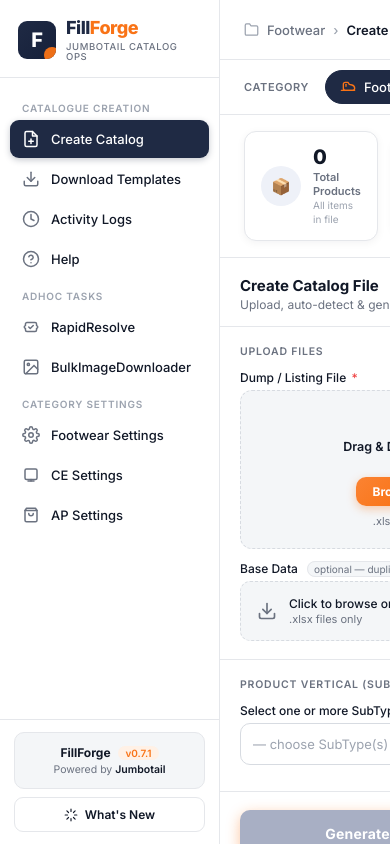
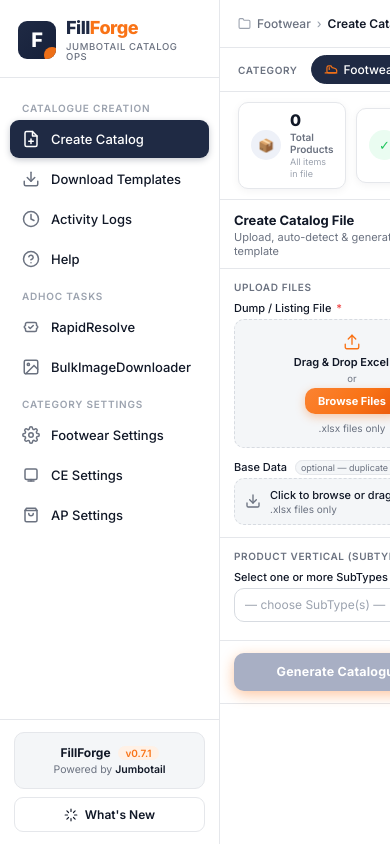
Before and after one commit to alibinhussain-star/FillForge, a Flask app: template templates/index.html in a window 390 px wide. Run offline with Flask 3, Linux system fonts and the light colour scheme; the template is opened without the code that fills it, so the values that code supplies are empty; some libraries are stand-ins or nearby versions.

Commit message:
Refactor styles in index.html for improved layout
Adjusted styles for various elements in the index.html file, including header, search bar, and buttons to improve layout and responsiveness.

```diff
--- a/templates/index.html
+++ b/templates/index.html
@@ -66,135 +66,137 @@ body{background:var(--bg);color:var(--text);min-height:100vh;display:flex}
 /* ── MAIN ── */
 .main{flex:1;display:flex;flex-direction:column;min-width:0;height:100vh;overflow:hidden}
 /* ── APP HEADER (breadcrumb / search / bell / dark toggle / profile) ── */
-.app-header{background:var(--white);border-bottom:1px solid var(--border);padding:0 24px;height:60px;display:flex;align-items:center;gap:24px;flex-shrink:0}
-.app-breadcrumb{display:flex;align-items:center;gap:8px;font-size:13px;color:var(--muted);font-weight:500;white-space:nowrap;flex-shrink:0}
-.app-breadcrumb svg{color:var(--muted-2);flex-shrink:0}
+.app-header{background:var(--white);border-bottom:1px solid var(--border);padding:0 18px;height:48px;display:flex;align-items:center;gap:18px;flex-shrink:0}
+.app-breadcrumb{display:flex;align-items:center;gap:6px;font-size:12px;color:var(--muted);font-weight:500;white-space:nowrap;flex-shrink:0}
+.app-breadcrumb svg{color:var(--muted-2);flex-shrink:0;width:13px;height:13px}
 .app-breadcrumb-sep{color:var(--muted-2)}
 #breadcrumb-view{color:var(--text);font-weight:600}
-.app-search{flex:1;max-width:520px;display:flex;align-items:center;gap:8px;background:var(--bg);border:1px solid var(--border);border-radius:10px;padding:0 12px;height:38px;color:var(--muted-2)}
+.app-search{flex:1;max-width:460px;display:flex;align-items:center;gap:7px;background:var(--bg);border:1px solid var(--border);border-radius:8px;padding:0 10px;height:30px;color:var(--muted-2)}
 .app-search:focus-within{border-color:var(--orange);box-shadow:0 0 0 3px rgba(249,115,22,.12)}
-.app-search input{flex:1;border:none;background:transparent;outline:none;font-size:13px;font-family:inherit;color:var(--text)}
+.app-search input{flex:1;border:none;background:transparent;outline:none;font-size:12px;font-family:inherit;color:var(--text)}
 .app-search input::placeholder{color:var(--muted-2)}
-.app-search-kbd{font-size:10.5px;color:var(--muted-2);border:1px solid var(--border);border-radius:5px;padding:1px 6px;flex-shrink:0}
-.app-header-right{display:flex;align-items:center;gap:18px;margin-left:auto;flex-shrink:0}
+.app-search-kbd{font-size:10px;color:var(--muted-2);border:1px solid var(--border);border-radius:5px;padding:1px 5px;flex-shrink:0}
+.app-header-right{display:flex;align-items:center;gap:13px;margin-left:auto;flex-shrink:0}
 #bell-wrap{position:relative;cursor:pointer;color:var(--muted);display:flex;align-items:center}
+#bell-wrap svg{width:16px;height:16px}
 #bell-wrap:hover{color:var(--text)}
-#bell-badge{position:absolute;top:-6px;right:-7px;min-width:16px;height:16px;background:var(--orange);color:#fff;border-radius:8px;font-size:9.5px;font-weight:700;display:none;align-items:center;justify-content:center;padding:0 3px}
-#active-users-popover{display:none;position:absolute;top:34px;right:-10px;background:var(--white);border:1px solid var(--border);border-radius:10px;box-shadow:0 10px 30px rgba(17,24,39,.15);padding:10px 0;min-width:220px;color:var(--text);z-index:50}
+#bell-badge{position:absolute;top:-6px;right:-7px;min-width:14px;height:14px;background:var(--orange);color:#fff;border-radius:7px;font-size:9px;font-weight:700;display:none;align-items:center;justify-content:center;padding:0 3px}
+#active-users-popover{display:none;position:absolute;top:30px;right:-10px;background:var(--white);border:1px solid var(--border);border-radius:10px;box-shadow:0 10px 30px rgba(17,24,39,.15);padding:10px 0;min-width:220px;color:var(--text);z-index:50}
 .dark-toggle{cursor:pointer;color:var(--muted);display:flex;align-items:center}
+.dark-toggle svg{width:16px;height:16px}
 .dark-toggle:hover{color:var(--text)}
-#avatar-wrap{position:relative;display:flex;align-items:center;gap:9px;cursor:pointer}
-#user-avatar{width:34px;height:34px;border-radius:50%;background:var(--navy);color:#fff;font-size:12px;font-weight:700;display:flex;align-items:center;justify-content:center;flex-shrink:0}
-.app-header-user-text{line-height:1.3}
-#userNameDisplay{font-size:12.5px;font-weight:600;color:var(--text)}
-#userEmailDisplay{font-size:11px;color:var(--orange);font-weight:500}
+#avatar-wrap{position:relative;display:flex;align-items:center;gap:7px;cursor:pointer}
+#user-avatar{width:28px;height:28px;border-radius:50%;background:var(--navy);color:#fff;font-size:11px;font-weight:700;display:flex;align-items:center;justify-content:center;flex-shrink:0}
+.app-header-user-text{line-height:1.25}
+#userNameDisplay{font-size:11.5px;font-weight:600;color:var(--text)}
+#userEmailDisplay{font-size:10px;color:var(--orange);font-weight:500}
 #avatar-menu{display:none;position:absolute;top:44px;right:0;background:var(--white);border:1px solid var(--border);border-radius:10px;box-shadow:0 10px 30px rgba(17,24,39,.15);min-width:160px;overflow:hidden;z-index:50}
 #avatar-menu button{width:100%;text-align:left;background:transparent;border:none;color:var(--danger);padding:10px 14px;cursor:pointer;font-size:12.5px;font-family:inherit;font-weight:500}
 #avatar-menu button:hover{background:var(--danger-bg)}
 
-.vert-bar{background:var(--white);border-bottom:1px solid var(--border);padding:10px 24px;display:flex;align-items:center;gap:8px;flex-shrink:0;overflow-x:auto}
-.vert-bar-label{font-size:11px;font-weight:600;letter-spacing:.6px;text-transform:uppercase;color:var(--muted);margin-right:8px;white-space:nowrap}
-.vert-tog{display:flex;align-items:center;gap:8px;padding:8px 14px;border:1px solid var(--border-2);border-radius:24px;cursor:pointer;font-size:13px;font-weight:500;color:var(--text);background:var(--white);transition:all .15s;white-space:nowrap;position:relative;font-family:inherit}
+.vert-bar{background:var(--white);border-bottom:1px solid var(--border);padding:7px 18px;display:flex;align-items:center;gap:7px;flex-shrink:0;overflow-x:auto}
+.vert-bar-label{font-size:10px;font-weight:600;letter-spacing:.6px;text-transform:uppercase;color:var(--muted);margin-right:6px;white-space:nowrap}
+.vert-tog{display:flex;align-items:center;gap:6px;padding:6px 12px;border:1px solid var(--border-2);border-radius:20px;cursor:pointer;font-size:12px;font-weight:500;color:var(--text);background:var(--white);transition:all .15s;white-space:nowrap;position:relative;font-family:inherit}
 .vert-tog:hover:not(.locked){border-color:var(--orange);color:var(--orange)}
 .vert-tog.active{background:var(--navy);border-color:var(--navy);color:#fff}
 .vert-tog.active .vert-icon{color:var(--orange)}
-.vert-tog.locked{background:var(--bg);color:var(--muted-2);cursor:pointer;border-style:dashed;opacity:.7;padding:8px 12px}
+.vert-tog.locked{background:var(--bg);color:var(--muted-2);cursor:pointer;border-style:dashed;opacity:.7;padding:6px 10px}
 .vert-tog.locked:hover{opacity:1;border-color:var(--warning);color:var(--warning)}
-.vert-icon{width:16px;height:16px;color:var(--muted);display:flex;align-items:center;justify-content:center}
+.vert-icon{width:14px;height:14px;color:var(--muted);display:flex;align-items:center;justify-content:center}
 .vert-tog.locked .vert-icon{color:var(--warning)}
 
 /* ── STATS BAR ── */
-.stats-bar{display:flex;gap:14px;padding:16px 24px;background:var(--white);border-bottom:1px solid var(--border);align-items:center;flex-shrink:0}
-.stat-card{flex:1;display:flex;align-items:center;gap:12px;background:var(--white);border:1px solid var(--border);border-radius:var(--r);padding:14px 16px;box-shadow:var(--card-shadow);min-height:90px;transition:transform var(--transition),box-shadow var(--transition)}
+.stats-bar{display:flex;gap:10px;padding:10px 18px;background:var(--white);border-bottom:1px solid var(--border);align-items:center;flex-shrink:0}
+.stat-card{flex:1;display:flex;align-items:center;gap:9px;background:var(--white);border:1px solid var(--border);border-radius:var(--r2);padding:9px 12px;box-shadow:var(--card-shadow);min-height:56px;transition:transform var(--transition),box-shadow var(--transition)}
 .stat-card:hover{transform:translateY(-2px);box-shadow:0 6px 16px rgba(17,24,39,.08)}
-.stat-icon{width:40px;height:40px;border-radius:50%;display:flex;align-items:center;justify-content:center;font-size:16px;flex-shrink:0}
-.stat-num{font-size:20px;font-weight:800;color:var(--text);line-height:1.1}
-.stat-lbl{font-size:11px;color:var(--muted);font-weight:600;margin-top:2px}
-.stat-sub{font-weight:400;color:var(--muted-2);font-size:10px}
-.refresh-btn{padding:9px 16px;border:1px solid var(--border-2);background:var(--white);border-radius:var(--r2);font-size:12px;font-weight:600;color:var(--text);cursor:pointer;font-family:inherit;white-space:nowrap;flex-shrink:0}
+.stat-icon{width:30px;height:30px;border-radius:50%;display:flex;align-items:center;justify-content:center;font-size:13px;flex-shrink:0}
+.stat-num{font-size:16px;font-weight:800;color:var(--text);line-height:1.1}
+.stat-lbl{font-size:10px;color:var(--muted);font-weight:600;margin-top:1px}
+.stat-sub{font-weight:400;color:var(--muted-2);font-size:9px}
+.refresh-btn{padding:7px 12px;border:1px solid var(--border-2);background:var(--white);border-radius:var(--r2);font-size:11px;font-weight:600;color:var(--text);cursor:pointer;font-family:inherit;white-space:nowrap;flex-shrink:0}
 .refresh-btn:hover{border-color:var(--orange);color:var(--orange)}
 
 /* ── PRESENCE PILLS ── */
 /* (presence now shown via bell badge + popover in the top bar, inline-styled) */
 
 /* ── FILE ROW (filled file summary) ── */
-.file-row{display:flex;align-items:center;gap:12px;padding:10px 14px;background:var(--success-bg);border:1px solid #a7f3d0;border-radius:var(--r2);margin-top:10px}
+.file-row{display:flex;align-items:center;gap:9px;padding:8px 11px;background:var(--success-bg);border:1px solid #a7f3d0;border-radius:var(--r2);margin-top:8px}
 .file-icon{display:flex;align-items:center;justify-content:center;flex-shrink:0}
 .file-sub{font-size:11px;color:var(--success)}
 .file-check{color:var(--success);font-weight:700;margin-left:auto}
 
 /* PAGE BODY */
-.page-body{flex:1;display:grid;grid-template-columns:380px 1fr;overflow:hidden}
+.page-body{flex:1;display:grid;grid-template-columns:265px 1fr;overflow:hidden}
 
 /* ── LEFT panel ── */
 .left{background:var(--white);border-right:1px solid var(--border);display:flex;flex-direction:column;overflow-y:auto}
-.left-header{padding:18px 20px 14px;border-bottom:1px solid var(--border)}
-.left-title{font-size:15px;font-weight:700;color:var(--text);margin-bottom:2px}
-.left-desc{font-size:12px;color:var(--muted)}
-.form-sec{padding:18px 20px;border-bottom:1px solid var(--border)}
-.form-sec-title{font-size:10.5px;font-weight:600;text-transform:uppercase;letter-spacing:.8px;color:var(--muted);margin-bottom:12px}
-.form-label{font-size:12px;font-weight:500;color:var(--text);margin-bottom:5px;display:block}
+.left-header{padding:12px 14px 10px;border-bottom:1px solid var(--border)}
+.left-title{font-size:13px;font-weight:700;color:var(--text);margin-bottom:2px}
+.left-desc{font-size:11px;color:var(--muted)}
+.form-sec{padding:12px 14px;border-bottom:1px solid var(--border)}
+.form-sec-title{font-size:10px;font-weight:600;text-transform:uppercase;letter-spacing:.6px;color:var(--muted);margin-bottom:8px}
+.form-label{font-size:11px;font-weight:500;color:var(--text);margin-bottom:4px;display:block}
 .form-label .req{color:var(--danger);margin-left:2px}
-.form-label .opt-badge{font-size:10px;font-weight:400;color:var(--muted);background:var(--bg);border:1px solid var(--border);padding:1px 6px;border-radius:10px;margin-left:6px}
-.upload-zone{border:1.5px dashed var(--border-2);border-radius:var(--r2);padding:14px 16px;cursor:pointer;transition:all .2s;position:relative;background:var(--bg);display:flex;align-items:center;gap:12px}
+.form-label .opt-badge{font-size:9px;font-weight:400;color:var(--muted);background:var(--bg);border:1px solid var(--border);padding:1px 5px;border-radius:10px;margin-left:5px}
+.upload-zone{border:1.5px dashed var(--border-2);border-radius:var(--r2);padding:9px 10px;cursor:pointer;transition:all .2s;position:relative;background:var(--bg);display:flex;align-items:center;gap:9px}
 .upload-zone:hover,.upload-zone.dragover{border-color:var(--orange);background:var(--orange-light)}
 .upload-zone.has-file{border-color:var(--success);border-style:solid;background:var(--success-bg)}
 .upload-zone input[type=file]{position:absolute;inset:0;opacity:0;cursor:pointer;width:100%;height:100%}
-.upload-zone-icon{font-size:20px;flex-shrink:0;color:var(--muted)}
-.upload-zone-name{font-size:12px;font-weight:500;color:var(--text)}
-.upload-zone-sub{font-size:11px;color:var(--muted);margin-top:1px}
-
-.upload-zone-big{border:1.5px dashed var(--border-2);border-radius:var(--r);padding:20px 16px;cursor:pointer;transition:all .2s;position:relative;background:var(--bg);display:flex;flex-direction:column;align-items:center;justify-content:center;text-align:center}
+.upload-zone-icon{font-size:16px;flex-shrink:0;color:var(--muted)}
+.upload-zone-name{font-size:11px;font-weight:500;color:var(--text)}
+.upload-zone-sub{font-size:10px;color:var(--muted);margin-top:1px}
+
+.upload-zone-big{border:1.5px dashed var(--border-2);border-radius:var(--r2);padding:13px 10px;cursor:pointer;transition:all .2s;position:relative;background:var(--bg);display:flex;flex-direction:column;align-items:center;justify-content:center;text-align:center}
 .upload-zone-big:hover,.upload-zone-big.dragover{border-color:var(--orange);background:var(--orange-light)}
 .upload-zone-big.has-file{border-color:var(--success);border-style:solid;background:var(--success-bg)}
 .upload-zone-big input[type=file]{position:absolute;inset:0;opacity:0;cursor:pointer;width:100%;height:100%}
-.upload-zone-big-icon{color:var(--orange);margin-bottom:6px}
-.upload-zone-big-icon svg{width:22px;height:22px}
-.upload-zone-big-name{font-size:12.5px;font-weight:600;color:var(--text)}
-.upload-zone-big-or{font-size:10.5px;color:var(--muted);margin:5px 0}
-.upload-zone-big-btn{background:linear-gradient(135deg,#fb8332 0%,var(--orange) 55%,var(--orange-2) 100%);color:#fff;font-size:12px;font-weight:700;padding:7px 16px;border-radius:var(--r2);pointer-events:none;box-shadow:0 3px 10px rgba(249,115,22,.35)}
+.upload-zone-big-icon{color:var(--orange);margin-bottom:4px}
+.upload-zone-big-icon svg{width:18px;height:18px}
+.upload-zone-big-name{font-size:11px;font-weight:600;color:var(--text)}
+.upload-zone-big-or{font-size:9.5px;color:var(--muted);margin:4px 0}
+.upload-zone-big-btn{background:linear-gradient(135deg,#fb8332 0%,var(--orange) 55%,var(--orange-2) 100%);color:#fff;font-size:11px;font-weight:700;padding:6px 13px;border-radius:var(--r2);pointer-events:none;box-shadow:0 3px 10px rgba(249,115,22,.35)}
 .upload-zone-big.has-file .upload-zone-big-icon{color:var(--success)}
 .upload-zone-big.has-file .upload-zone-big-name{color:var(--success)}
 .upload-zone.has-file .upload-zone-name{color:var(--success)}
-.dropdown-wrap{position:relative;margin-bottom:4px}
-.dropdown-btn{width:100%;padding:9px 12px;background:var(--white);border:1px solid var(--border-2);border-radius:var(--r2);color:var(--text);font-size:13px;text-align:left;cursor:pointer;display:flex;justify-content:space-between;align-items:center;transition:all .15s;min-height:42px;font-family:inherit}
+.dropdown-wrap{position:relative;margin-bottom:3px}
+.dropdown-btn{width:100%;padding:7px 10px;background:var(--white);border:1px solid var(--border-2);border-radius:var(--r2);color:var(--text);font-size:12px;text-align:left;cursor:pointer;display:flex;justify-content:space-between;align-items:center;transition:all .15s;min-height:34px;font-family:inherit}
 .dropdown-btn:hover,.dropdown-btn.open{border-color:var(--orange);box-shadow:0 0 0 3px rgba(249,115,22,.1)}
 .dd-placeholder{color:var(--muted-2)}
-.dropdown-arrow{color:var(--muted);flex-shrink:0;margin-left:8px;font-size:11px;transition:transform .2s}
+.dropdown-arrow{color:var(--muted);flex-shrink:0;margin-left:6px;font-size:10px;transition:transform .2s}
 .dropdown-btn.open .dropdown-arrow{transform:rotate(180deg)}
-.dropdown-menu{position:absolute;top:calc(100% + 4px);left:0;right:0;background:var(--white);border:1px solid var(--border-2);border-radius:var(--r);z-index:100;max-height:280px;display:none;box-shadow:0 8px 24px #1a25401a;flex-direction:column}
+.dropdown-menu{position:absolute;top:calc(100% + 4px);left:0;right:0;background:var(--white);border:1px solid var(--border-2);border-radius:var(--r2);z-index:100;max-height:240px;display:none;box-shadow:0 8px 24px #1a25401a;flex-direction:column}
 .dropdown-menu.open{display:flex}
-.dd-search-wrap{padding:8px;border-bottom:1px solid var(--border);flex-shrink:0}
-.dd-search{width:100%;padding:7px 10px;background:var(--bg);border:1px solid var(--border);border-radius:var(--r2);font-size:12px;outline:none;font-family:inherit}
+.dd-search-wrap{padding:6px;border-bottom:1px solid var(--border);flex-shrink:0}
+.dd-search{width:100%;padding:6px 9px;background:var(--bg);border:1px solid var(--border);border-radius:var(--r2);font-size:11px;outline:none;font-family:inherit}
 .dd-search:focus{border-color:var(--orange)}
 .dd-items{overflow-y:auto;flex:1}
-.dd-group-label{padding:8px 12px 4px;font-size:10px;font-weight:600;letter-spacing:.8px;text-transform:uppercase;color:var(--muted-2);background:var(--bg);position:sticky;top:0;border-bottom:1px solid var(--border)}
-.dd-item{padding:9px 14px;font-size:13px;cursor:pointer;display:flex;align-items:center;gap:10px;transition:background .1s}
+.dd-group-label{padding:6px 10px 3px;font-size:9px;font-weight:600;letter-spacing:.6px;text-transform:uppercase;color:var(--muted-2);background:var(--bg);position:sticky;top:0;border-bottom:1px solid var(--border)}
+.dd-item{padding:7px 12px;font-size:12px;cursor:pointer;display:flex;align-items:center;gap:8px;transition:background .1s}
 .dd-item:hover{background:var(--bg)}
 .dd-item.selected{background:var(--orange-light)}
-.dd-checkbox{width:15px;height:15px;border:1.5px solid var(--border-2);border-radius:3px;flex-shrink:0;display:flex;align-items:center;justify-content:center;font-size:10px;transition:all .15s}
+.dd-checkbox{width:13px;height:13px;border:1.5px solid var(--border-2);border-radius:3px;flex-shrink:0;display:flex;align-items:center;justify-content:center;font-size:9px;transition:all .15s}
 .dd-item.selected .dd-checkbox{background:var(--orange);border-color:var(--orange);color:#fff}
-.dd-item-label{flex:1;font-size:12px}
-.dd-item-count{font-size:10px;color:var(--orange);background:var(--orange-light);padding:2px 7px;border-radius:10px;font-weight:500}
-.selected-tags{display:flex;flex-wrap:wrap;gap:5px;margin-top:8px}
-.tag{display:inline-flex;align-items:center;gap:5px;padding:3px 8px 3px 10px;background:var(--orange-light);border:1px solid #fdba74;border-radius:20px;font-size:11px;font-weight:500;color:var(--orange)}
-.tag-remove{cursor:pointer;width:14px;height:14px;border-radius:50%;background:#fdba74;display:flex;align-items:center;justify-content:center;font-size:10px;line-height:1;color:#fff;transition:background .15s}
+.dd-item-label{flex:1;font-size:11px}
+.dd-item-count{font-size:9px;color:var(--orange);background:var(--orange-light);padding:2px 6px;border-radius:10px;font-weight:500}
+.selected-tags{display:flex;flex-wrap:wrap;gap:4px;margin-top:6px}
+.tag{display:inline-flex;align-items:center;gap:4px;padding:2px 7px 2px 9px;background:var(--orange-light);border:1px solid #fdba74;border-radius:20px;font-size:10px;font-weight:500;color:var(--orange)}
+.tag-remove{cursor:pointer;width:13px;height:13px;border-radius:50%;background:#fdba74;display:flex;align-items:center;justify-content:center;font-size:9px;line-height:1;color:#fff;transition:background .15s}
 .tag-remove:hover{background:var(--orange)}
-.auto-bar{display:none;padding:8px 12px;background:var(--success-bg);border:1px solid #a7f3d0;border-radius:var(--r2);font-size:12px;color:var(--success);margin-top:8px;font-weight:500}
-.btn-primary{width:100%;height:46px;padding:0 16px;background:linear-gradient(135deg,#fb8332 0%,var(--orange) 55%,var(--orange-2) 100%);color:#fff;border:none;border-radius:var(--r2);font-size:14px;font-weight:700;letter-spacing:.2px;cursor:pointer;transition:filter var(--transition),transform var(--transition),box-shadow var(--transition);display:flex;align-items:center;justify-content:center;gap:8px;font-family:inherit;box-shadow:0 4px 14px rgba(249,115,22,.4)}
+.auto-bar{display:none;padding:6px 10px;background:var(--success-bg);border:1px solid #a7f3d0;border-radius:var(--r2);font-size:11px;color:var(--success);margin-top:6px;font-weight:500}
+.btn-primary{width:100%;height:38px;padding:0 14px;background:linear-gradient(135deg,#fb8332 0%,var(--orange) 55%,var(--orange-2) 100%);color:#fff;border:none;border-radius:var(--r2);font-size:12.5px;font-weight:700;letter-spacing:.2px;cursor:pointer;transition:filter var(--transition),transform var(--transition),box-shadow var(--transition);display:flex;align-items:center;justify-content:center;gap:7px;font-family:inherit;box-shadow:0 4px 14px rgba(249,115,22,.4)}
 .btn-primary:hover:not(:disabled){filter:brightness(1.06);transform:translateY(-1px);box-shadow:0 6px 18px rgba(249,115,22,.48)}
 .btn-primary:disabled{background:#a8afc4;cursor:not-allowed}
-.spinner{width:15px;height:15px;border:2px solid #ffffff60;border-top-color:#fff;border-radius:50%;animation:spin .6s linear infinite;display:none}
+.spinner{width:14px;height:14px;border:2px solid #ffffff60;border-top-color:#fff;border-radius:50%;animation:spin .6s linear infinite;display:none}
 .btn-primary.loading .spinner{display:block}.btn-primary.loading .btn-text{display:none}
 @keyframes spin{to{transform:rotate(360deg)}}
-.err-box{background:var(--danger-bg);border:1px solid #fca5a5;border-radius:var(--r2);padding:10px 12px;font-size:12px;color:var(--danger);margin-bottom:10px;display:none}
+.err-box{background:var(--danger-bg);border:1px solid #fca5a5;border-radius:var(--r2);padding:8px 10px;font-size:11px;color:var(--danger);margin-bottom:8px;display:none}
 
 /* ── RIGHT panel ── */
 .right{display:flex;flex-direction:column;overflow:hidden;background:var(--bg)}
-.right-header{background:var(--white);border-bottom:1px solid var(--border);padding:16px 24px;flex-shrink:0;display:flex;justify-content:space-between;align-items:center}
-.right-title{font-size:17px;font-weight:700;color:var(--text);margin-bottom:2px}
-.right-sub{font-size:12px;color:var(--muted)}
-.status-tabs{display:flex;gap:8px;padding:12px 24px;background:var(--white);border-bottom:1px solid var(--border);flex-shrink:0}
+.right-header{background:var(--white);border-bottom:1px solid var(--border);padding:11px 18px;flex-shrink:0;display:flex;justify-content:space-between;align-items:center}
+.right-title{font-size:14px;font-weight:700;color:var(--text);margin-bottom:2px}
+.right-sub{font-size:11px;color:var(--muted)}
+.status-tabs{display:flex;gap:8px;padding:10px 18px;background:var(--white);border-bottom:1px solid var(--border);flex-shrink:0}
 .status-tab{padding:5px 14px;border-radius:20px;font-size:12px;font-weight:500;border:1px solid transparent}
 .status-tab.filled{background:var(--success-bg);color:var(--success);border-color:#a7f3d0}
 .status-tab.skipped{background:var(--danger-bg);color:var(--danger);border-color:#fca5a5}
@@ -242,10 +244,10 @@ td.price-cell{font-weight:600}
 .skip-table{width:100%;border-collapse:collapse;background:var(--white);border:1px solid var(--border);border-radius:var(--r);overflow:hidden}
 .skip-table th{background:#fef2f2;padding:8px 12px;font-size:11px;color:var(--danger);border-bottom:1px solid #fca5a5}
 .skip-table td{padding:8px 12px;font-size:12px;border-bottom:1px solid var(--border);font-family:monospace}
-.empty-state{flex:1;display:flex;flex-direction:column;align-items:center;justify-content:center;gap:12px;padding:40px}
-.empty-icon{font-size:48px;opacity:.25}
-.empty-title{font-size:15px;font-weight:600}
-.empty-sub{font-size:13px;color:var(--muted);text-align:center;max-width:320px;line-height:1.5}
+.empty-state{flex:1;display:flex;flex-direction:column;align-items:center;justify-content:center;gap:10px;padding:32px}
+.empty-icon{font-size:40px;opacity:.25}
+.empty-title{font-size:14px;font-weight:600}
+.empty-sub{font-size:12px;color:var(--muted);text-align:center;max-width:300px;line-height:1.5}
 
 /* Full-width views */
 .fullview{flex:1;overflow-y:auto;padding:28px 32px;display:none}
@@ -624,7 +626,7 @@ svg{display:block}
           <label class="form-label">Dump / Listing File <span class="req">*</span></label>
           <div class="upload-zone-big" id="zone-dump" ondragover="onDrag(event,'zone-dump')" ondragleave="offDrag('zone-dump')" ondrop="onDrop(event,'dump')">
             <input type="file" accept=".xlsx,.xls" onchange="onFile(this,'dump')">
-            <span class="upload-zone-big-icon"><svg width="30" height="30" viewBox="0 0 24 24" fill="none" stroke="currentColor" stroke-width="1.8" stroke-linecap="round" stroke-linejoin="round"><path d="M21 15v4a2 2 0 0 1-2 2H5a2 2 0 0 1-2-2v-4"/><polyline points="17 8 12 3 7 8"/><line x1="12" y1="3" x2="12" y2="15"/></svg></span>
+            <span class="upload-zone-big-icon"><svg width="18" height="18" viewBox="0 0 24 24" fill="none" stroke="currentColor" stroke-width="1.8" stroke-linecap="round" stroke-linejoin="round"><path d="M21 15v4a2 2 0 0 1-2 2H5a2 2 0 0 1-2-2v-4"/><polyline points="17 8 12 3 7 8"/><line x1="12" y1="3" x2="12" y2="15"/></svg></span>
             <div class="upload-zone-big-name" id="name-dump">Drag &amp; Drop Excel File</div>
             <div class="upload-zone-big-or">or</div>
             <div class="upload-zone-big-btn">Browse Files</div>
@@ -636,7 +638,7 @@ svg{display:block}
           <label class="form-label">Base Data <span class="opt-badge">optional — duplicate check</span></label>
           <div class="upload-zone" id="zone-base" ondragover="onDrag(event,'zone-base')" ondragleave="offDrag('zone-base')" ondrop="onDrop(event,'base_data')">
             <input type="file" accept=".xlsx,.xls" onchange="onFile(this,'base_data')">
-            <span class="upload-zone-icon"><svg width="20" height="20" viewBox="0 0 24 24" fill="none" stroke="currentColor" stroke-width="2" stroke-linecap="round" stroke-linejoin="round"><path d="M21 15v4a2 2 0 0 1-2 2H5a2 2 0 0 1-2-2v-4"/><polyline points="7 10 12 15 17 10"/><line x1="12" y1="15" x2="12" y2="3"/></svg></span>
+            <span class="upload-zone-icon"><svg width="16" height="16" viewBox="0 0 24 24" fill="none" stroke="currentColor" stroke-width="2" stroke-linecap="round" stroke-linejoin="round"><path d="M21 15v4a2 2 0 0 1-2 2H5a2 2 0 0 1-2-2v-4"/><polyline points="7 10 12 15 17 10"/><line x1="12" y1="15" x2="12" y2="3"/></svg></span>
             <div>
               <div class="upload-zone-name" id="name-base_data">Click to browse or drag file here</div>
               <div class="upload-zone-sub">.xlsx files only</div>
```
